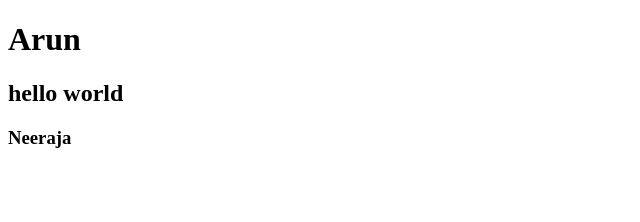
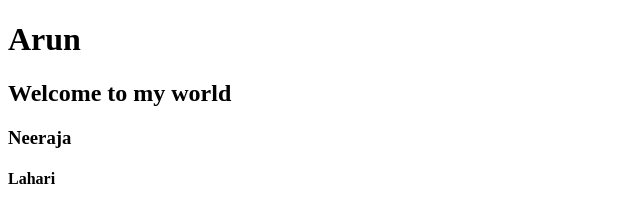
Before and after one commit to dudduarunkumar/git_demo, a plain HTML site: page index.html in a window 1280 px wide. Shown: the whole page, without its empty margins (0-640 px from the left). Drawn offline with Linux system fonts and the light colour scheme.

Commit message:
lahari added

```diff
--- a/index.html
+++ b/index.html
@@ -7,7 +7,8 @@
 </head>
 <body>
     <h1>Arun</h1>
-    <h2>hello world</h2>
+    <h2>Welcome to my world</h2>
     <h3>Neeraja</h3>
+    <h4>Lahari</h4>
 </body>
 </html>
```
